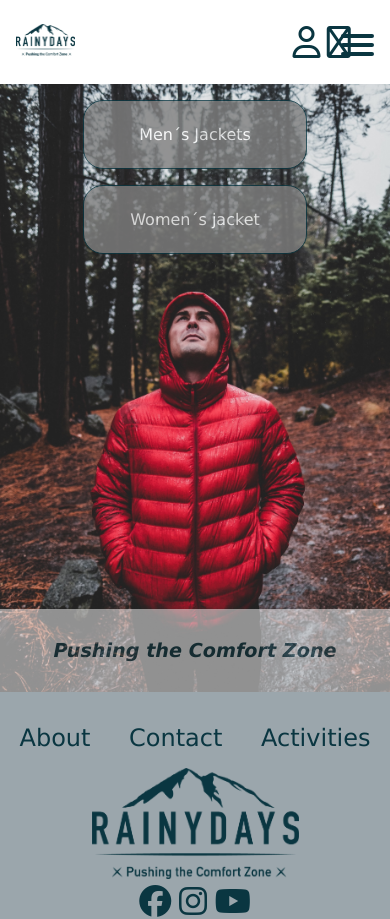
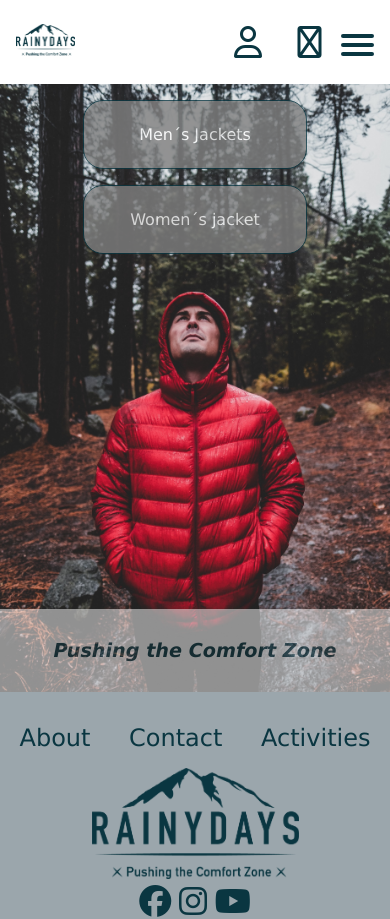
Before and after one commit to ann-sdan/rainydays, a plain HTML site: page index.html in a window 390 px wide. Shown: the top 919 px of the page. Drawn offline with Linux system fonts and the light colour scheme.

Commit message:
Update styles.css

```diff
--- a/css/styles.css
+++ b/css/styles.css
@@ -777,6 +777,12 @@ input {
   }
 }
 
+@media screen and (max-width: 600px) {
+  .navIcons {
+    width: 40%;
+  }
+}
+
 @media screen and (max-width: 900px) {
   .navLinks {
     display: none;
```
